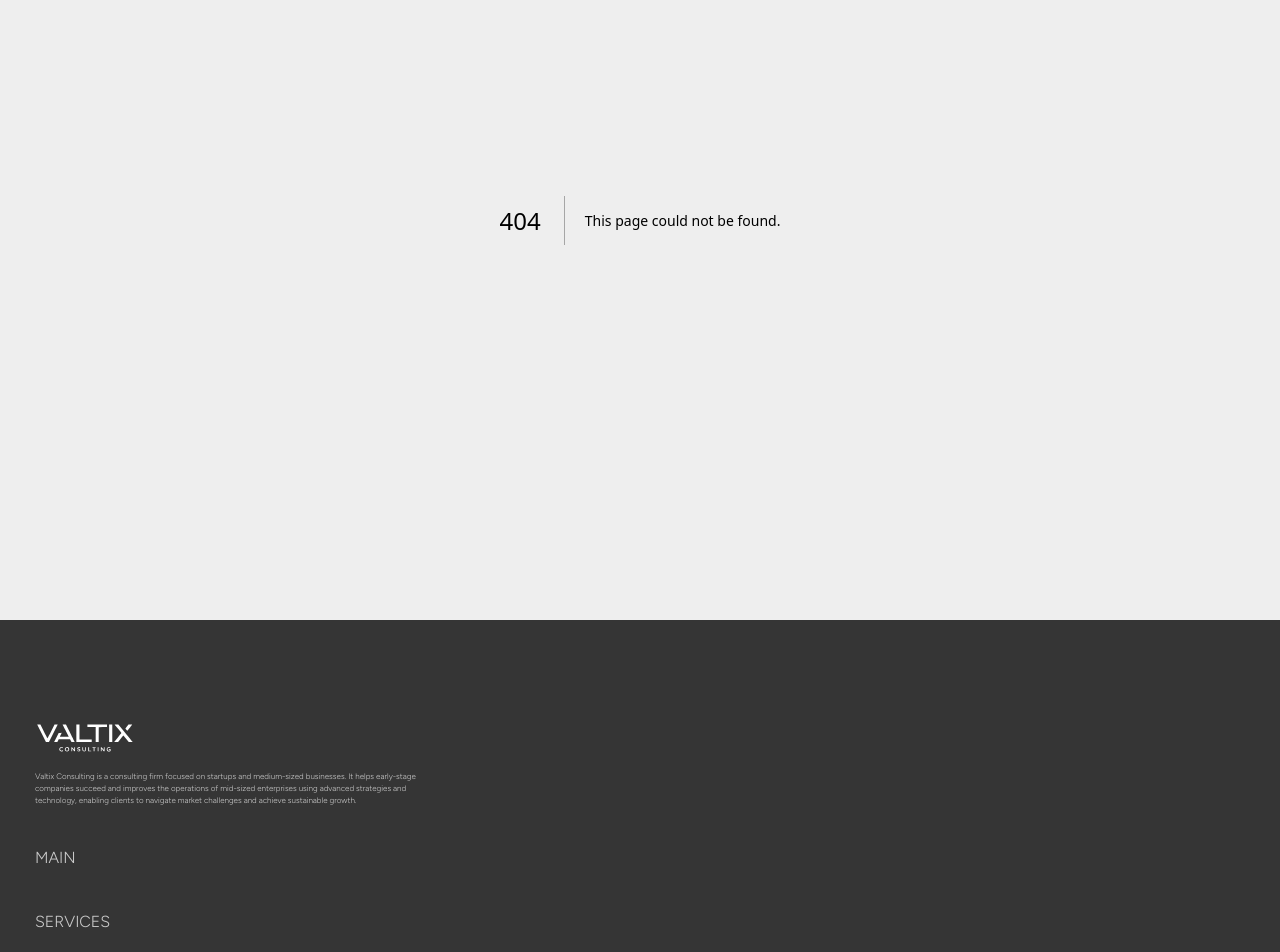
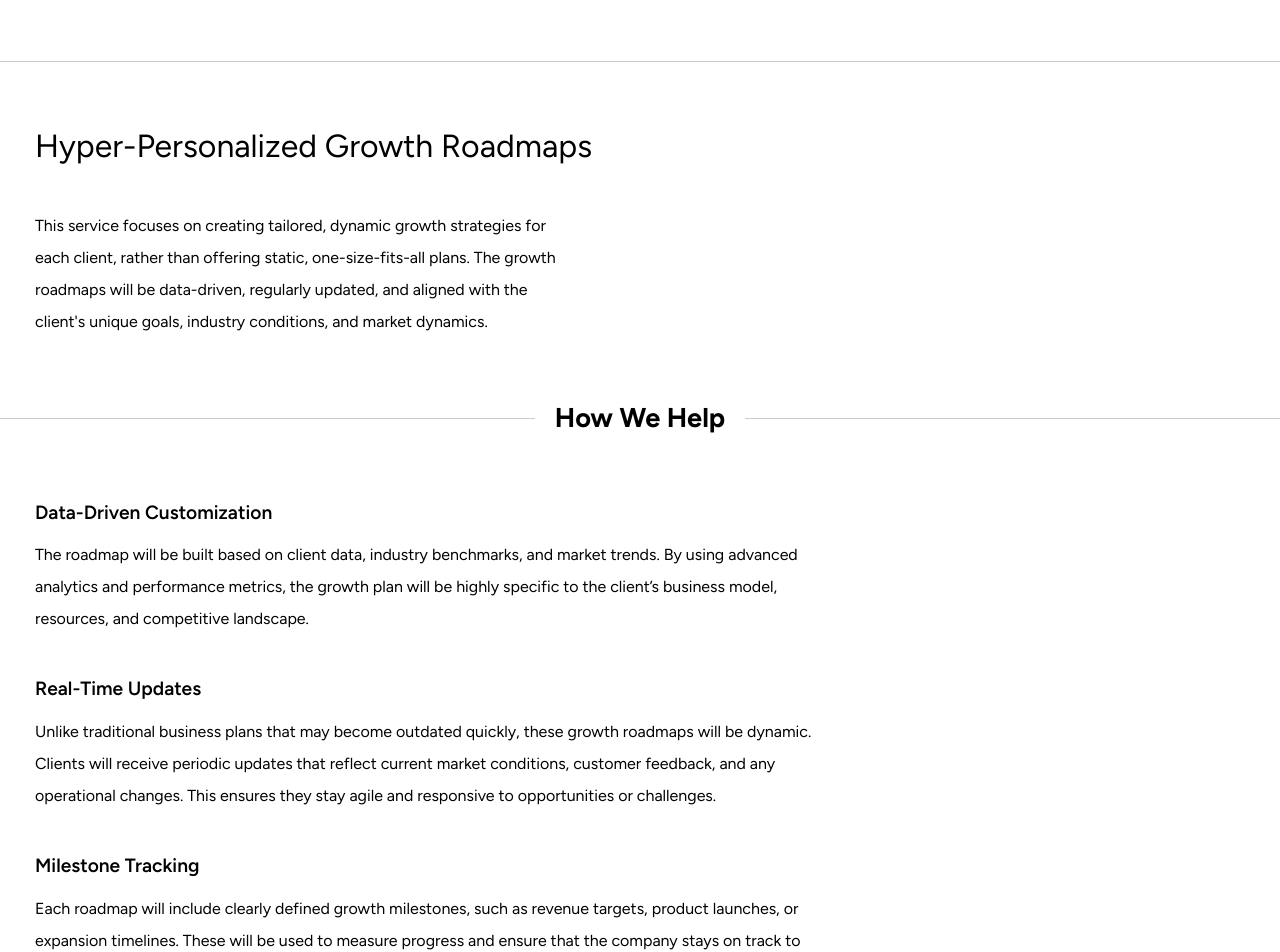
Before and after one commit to dldnlee/valtix-consulting, a Next.js app: page /services/business-continuity in a window 1280 px wide. Before the commit this address had no page. Shown: the part 180-1132 px from the top of the page. Built offline with nearby package versions, Linux system fonts and the light colour scheme.

Commit message:
[Feat] - Removed DipFa from about us page

```diff
--- a/app/about/about-sections/SectionThree.tsx
+++ b/app/about/about-sections/SectionThree.tsx
@@ -8,7 +8,7 @@ function FounderCard() {
       <Image src={maykel} alt="" className='w-[400px] 2xl-rounded-none rounded-t-xl'/>
       <div className='flex flex-col gap-2 2xl:p-20 pt-10 p-5'>
         <div className='flex flex-col gap-1'>
-          <h2 className='2xl:text-xl text-lg font-extrabold'>Maykel Soeharto, DipFA</h2>
+          <h2 className='2xl:text-xl text-lg font-extrabold'>Maykel Soeharto</h2>
           <h3 className='2xl:text-lg text-md font-bold'>Managing Director & Senior Partner</h3>
         </div>
         <div className='flex flex-col gap-5 max-w-[600px]'>
--- a/app/api/contact/route.tsx
+++ b/app/api/contact/route.tsx
@@ -29,7 +29,6 @@ export async function POST(request : NextRequest) {
     });
 
     try {
-
       const mail = await transporter.sendMail({
           from: username,
           to: myEmail,
@@ -42,9 +41,7 @@ export async function POST(request : NextRequest) {
           <h3>Message: ${message} </h3>
           `,
       })
-
       return NextResponse.json({ message: "Success: email was sent" })
-
     } catch (error) {
         console.log(error)
         return NextResponse.json({ message: "COULD NOT SEND MESSAGE" }, { status: 500 })
--- /dev/null
+++ b/app/services/business-continuity/page.tsx
@@ -0,0 +1,58 @@
+import Link from "next/link"
+import Image from "next/image"
+import ServicePagination from "../components/ServicePagination"
+import DividingText from "../components/DividingText"
+import BackToCatalog from "../components/BackToCatalog"
+
+
+
+const keypoints = [
+  {
+    keypoint: 'Data-Driven Customization',
+    text: 'The roadmap will be built based on client data, industry benchmarks, and market trends. By using advanced analytics and performance metrics, the growth plan will be highly specific to the client’s business model, resources, and competitive landscape.'
+  },
+  {
+    keypoint: 'Real-Time Updates',
+    text: 'Unlike traditional business plans that may become outdated quickly, these growth roadmaps will be dynamic. Clients will receive periodic updates that reflect current market conditions, customer feedback, and any operational changes. This ensures they stay agile and responsive to opportunities or challenges.'
+  },
+  {
+    keypoint: 'Milestone Tracking',
+    text: 'Each roadmap will include clearly defined growth milestones, such as revenue targets, product launches, or expansion timelines. These will be used to measure progress and ensure that the company stays on track to meet its goals.'
+  },
+  {
+    keypoint: 'Tactical and Strategic Balance',
+    text: 'The roadmap will cover both short-term tactical actions (e.g., marketing campaigns, sales initiatives) and long-term strategic objectives (e.g., entering new markets, M&A activity). This blend allows clients to balance immediate growth with sustainable, long-term success.'
+  },
+]
+
+
+
+export default function MediumEnterprises() {
+  return (
+    <div className="pt-[80px] bg-white">
+      <BackToCatalog />
+      <hr className="border-black/20"/>
+      <div className="p-medium-padding 2xl:p-default-padding flex flex-col gap-10">
+        <h1 className="2xl:text-3xl text-2xl">Hyper-Personalized Growth Roadmaps</h1>
+        <p className="text-md max-w-[530px] leading-8">This service focuses on creating tailored, dynamic growth strategies for each client, rather than offering static, one-size-fits-all plans. The growth roadmaps will be data-driven, regularly updated, and aligned with the client&apos;s unique goals, industry conditions, and market dynamics.</p>
+      </div>
+      <DividingText text="How We Help"/>
+      <div className="2xl:p-default-padding p-medium-padding flex flex-col gap-10">
+        {
+          keypoints.map((item, idx) => (
+            <div key={idx} className="max-w-[800px] flex flex-col gap-3">
+              <p className="2xl:text-xl text-lg font-semibold ">{item.keypoint}</p>
+              <p className="2xl:text-lg text-md leading-8">{item.text}</p>
+            </div>
+          ))
+        }
+      </div>
+      <DividingText text="Explore Our Services" styling='w-[700px]'/>
+      <ServicePagination
+      text1="Startup Advisory"
+      link1="/services/startup-advisory"
+      text2="Business Continuity and Crisis Management for Startups"
+      link2="/services/operational-efficiency" />
+    </div>
+  )
+}
--- /dev/null
+++ b/app/services/growth-roadmap/page.tsx
@@ -0,0 +1,58 @@
+import Link from "next/link"
+import Image from "next/image"
+import ServicePagination from "../components/ServicePagination"
+import DividingText from "../components/DividingText"
+import BackToCatalog from "../components/BackToCatalog"
+
+
+
+const keypoints = [
+  {
+    keypoint: 'Data-Driven Customization',
+    text: 'The roadmap will be built based on client data, industry benchmarks, and market trends. By using advanced analytics and performance metrics, the growth plan will be highly specific to the client’s business model, resources, and competitive landscape.'
+  },
+  {
+    keypoint: 'Real-Time Updates',
+    text: 'Unlike traditional business plans that may become outdated quickly, these growth roadmaps will be dynamic. Clients will receive periodic updates that reflect current market conditions, customer feedback, and any operational changes. This ensures they stay agile and responsive to opportunities or challenges.'
+  },
+  {
+    keypoint: 'Milestone Tracking',
+    text: 'Each roadmap will include clearly defined growth milestones, such as revenue targets, product launches, or expansion timelines. These will be used to measure progress and ensure that the company stays on track to meet its goals.'
+  },
+  {
+    keypoint: 'Tactical and Strategic Balance',
+    text: 'The roadmap will cover both short-term tactical actions (e.g., marketing campaigns, sales initiatives) and long-term strategic objectives (e.g., entering new markets, M&A activity). This blend allows clients to balance immediate growth with sustainable, long-term success.'
+  },
+]
+
+
+
+export default function MediumEnterprises() {
+  return (
+    <div className="pt-[80px] bg-white">
+      <BackToCatalog />
+      <hr className="border-black/20"/>
+      <div className="p-medium-padding 2xl:p-default-padding flex flex-col gap-10">
+        <h1 className="2xl:text-3xl text-2xl">Hyper-Personalized Growth Roadmaps</h1>
+        <p className="text-md max-w-[530px] leading-8">This service focuses on creating tailored, dynamic growth strategies for each client, rather than offering static, one-size-fits-all plans. The growth roadmaps will be data-driven, regularly updated, and aligned with the client&apos;s unique goals, industry conditions, and market dynamics.</p>
+      </div>
+      <DividingText text="How We Help"/>
+      <div className="2xl:p-default-padding p-medium-padding flex flex-col gap-10">
+        {
+          keypoints.map((item, idx) => (
+            <div key={idx} className="max-w-[800px] flex flex-col gap-3">
+              <p className="2xl:text-xl text-lg font-semibold ">{item.keypoint}</p>
+              <p className="2xl:text-lg text-md leading-8">{item.text}</p>
+            </div>
+          ))
+        }
+      </div>
+      <DividingText text="Explore Our Services" styling='w-[700px]'/>
+      <ServicePagination
+      text1="Startup Advisory"
+      link1="/services/startup-advisory"
+      text2="Business Continuity and Crisis Management for Startups"
+      link2="/services/operational-efficiency" />
+    </div>
+  )
+}
```
